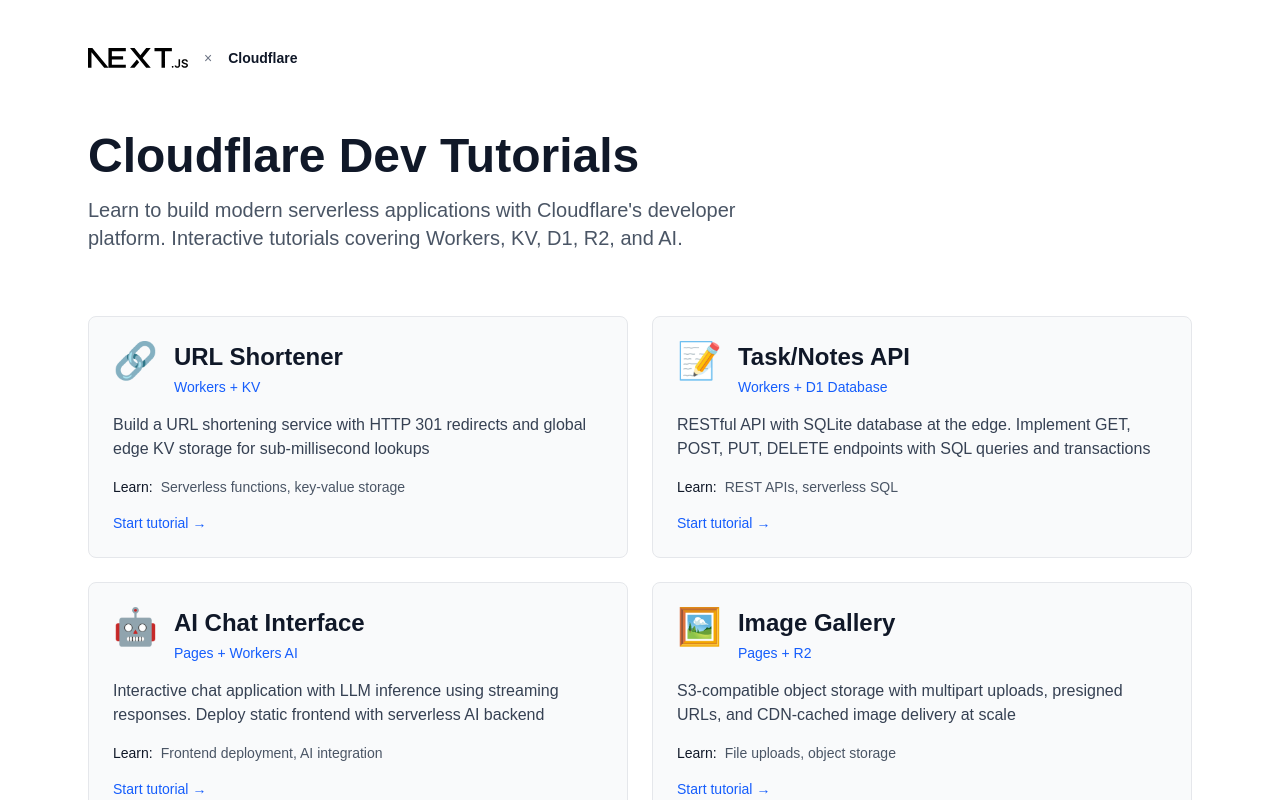
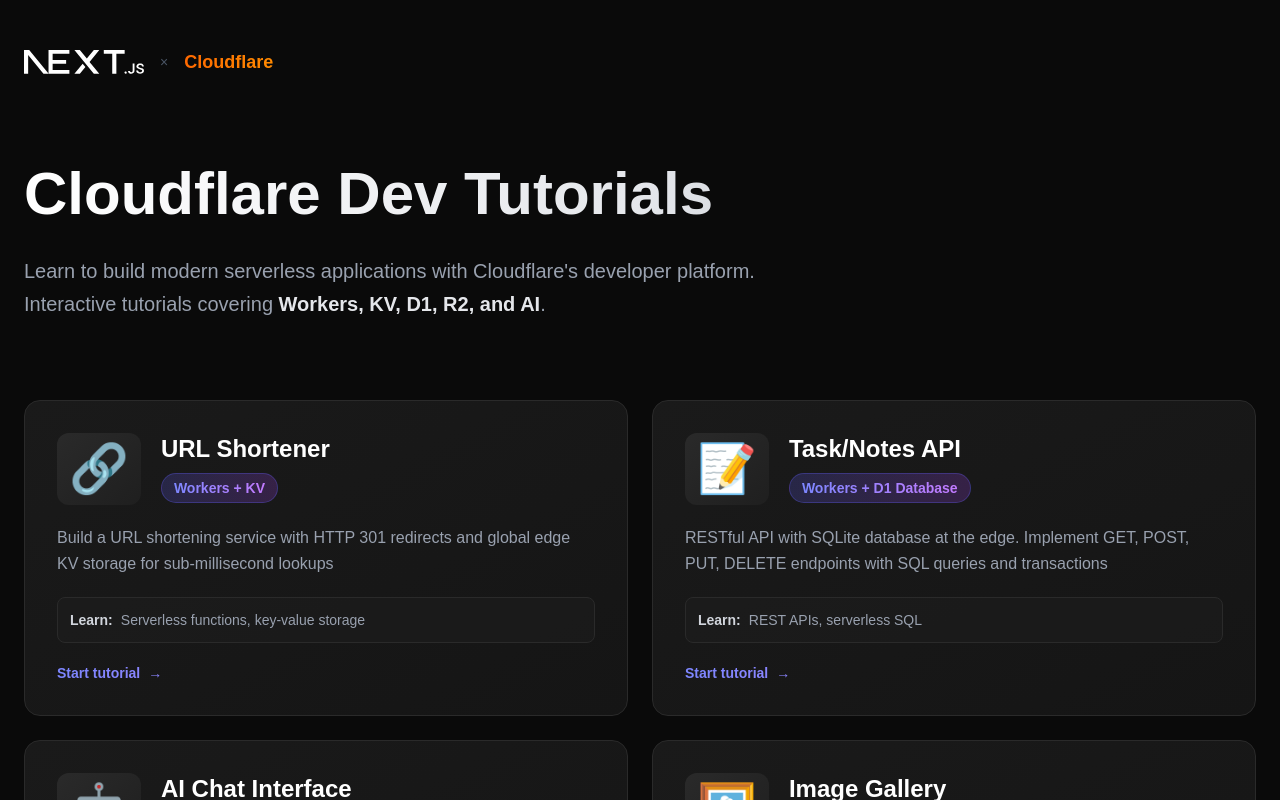
Before and after one commit to sghangaan/dev-board-cloudflare, a Next.js app: page / in a window 1280 px wide. Shown: the top 800 px of the page. Built offline with nearby package versions, Linux system fonts and the light colour scheme.

Commit message:
Enhance Home page styling and layout for better user experience

```diff
--- a/app/page.tsx
+++ b/app/page.tsx
@@ -38,34 +38,38 @@
 
 export default function Home() {
   return (
-    <div className="min-h-screen bg-white dark:bg-black">
-      <main className="max-w-6xl mx-auto px-6 py-12">
+    <div className="min-h-screen bg-[#0a0a0a]">
+      <main className="max-w-7xl mx-auto px-6 py-12">
         {/* Header */}
-        <nav className="w-full mb-16">
+        <nav className="w-full mb-20">
           <div className="flex items-center justify-between">
             <div className="flex items-center gap-4">
               <Image
-                className="dark:invert"
+                className="invert"
                 src="/next.svg"
                 alt="Next.js logo"
-                width={100}
-                height={20}
+                width={120}
+                height={24}
                 priority
               />
-              <span className="text-sm text-gray-500 dark:text-gray-400">×</span>
-              <span className="text-sm font-semibold text-gray-900 dark:text-gray-100">Cloudflare</span>
+              <span className="text-sm text-gray-600">×</span>
+              <div className="flex items-center gap-2">
+                <span className="text-lg font-bold bg-gradient-to-r from-orange-500 to-orange-400 bg-clip-text text-transparent">
+                  Cloudflare
+                </span>
+              </div>
             </div>
           </div>
         </nav>
 
         {/* Hero Section */}
-        <div className="mb-16">
-          <h1 className="text-5xl font-bold text-gray-900 dark:text-gray-100 mb-4">
+        <div className="mb-20">
+          <h1 className="text-6xl font-bold bg-gradient-to-r from-white via-gray-200 to-gray-400 bg-clip-text text-transparent mb-6 leading-tight">
             Cloudflare Dev Tutorials
           </h1>
-          <p className="text-xl text-gray-600 dark:text-gray-400 max-w-2xl">
+          <p className="text-xl text-gray-400 max-w-3xl leading-relaxed">
             Learn to build modern serverless applications with Cloudflare&apos;s developer platform.
-            Interactive tutorials covering Workers, KV, D1, R2, and AI.
+            Interactive tutorials covering <span className="text-gray-200 font-semibold">Workers, KV, D1, R2, and AI</span>.
           </p>
         </div>
 
@@ -75,41 +79,53 @@
             <Link
               key={tutorial.href}
               href={tutorial.href}
-              className="group block p-6 rounded-lg border border-gray-200 dark:border-gray-800 bg-gray-50 dark:bg-gray-900 hover:border-gray-300 dark:hover:border-gray-700 hover:shadow-lg transition-all duration-200"
+              className="group block p-8 rounded-2xl border border-[#2a2a2a] bg-gradient-to-br from-[#1a1a1a] to-[#151515] hover:border-[#3a3a3a] hover:from-[#1f1f1f] hover:to-[#1a1a1a] transition-all duration-300 hover:shadow-2xl hover:shadow-indigo-500/10 relative overflow-hidden"
             >
-              <div className="flex items-start gap-4 mb-4">
-                <span className="text-4xl">{tutorial.icon}</span>
+              {/* Gradient Overlay on Hover */}
+              <div className="absolute inset-0 bg-gradient-to-br from-indigo-500/5 to-purple-500/5 opacity-0 group-hover:opacity-100 transition-opacity duration-300 rounded-2xl" />
+
+              <div className="relative z-10">
+                <div className="flex items-start gap-5 mb-5">
+                  <div className="text-5xl p-3 rounded-xl bg-gradient-to-br from-[#2a2a2a] to-[#1f1f1f] group-hover:scale-110 transition-transform duration-300">
+                    {tutorial.icon}
+                  </div>
                   <div className="flex-1">
-                  <h2 className="text-2xl font-bold text-gray-900 dark:text-gray-100 mb-1 group-hover:text-blue-600 dark:group-hover:text-blue-400 transition-colors">
+                    <h2 className="text-2xl font-bold text-white mb-2 group-hover:bg-gradient-to-r group-hover:from-indigo-400 group-hover:to-purple-400 group-hover:bg-clip-text group-hover:text-transparent transition-all duration-300">
                       {tutorial.title}
                     </h2>
-                  <p className="text-sm font-medium text-blue-600 dark:text-blue-400">
+                    <div className="inline-flex items-center gap-2 px-3 py-1 rounded-full bg-gradient-to-r from-indigo-500/20 to-purple-500/20 border border-indigo-500/30">
+                      <span className="text-sm font-semibold bg-gradient-to-r from-indigo-400 to-purple-400 bg-clip-text text-transparent">
                         {tutorial.subtitle}
-                  </p>
+                      </span>
+                    </div>
                   </div>
                 </div>
 
-              <p className="text-gray-700 dark:text-gray-300 mb-4">
+                <p className="text-gray-400 mb-5 leading-relaxed">
                   {tutorial.description}
                 </p>
 
-              <div className="flex items-center gap-2 text-sm">
-                <span className="font-medium text-gray-900 dark:text-gray-100">Learn:</span>
-                <span className="text-gray-600 dark:text-gray-400">{tutorial.learn}</span>
+                <div className="flex items-center gap-2 text-sm mb-5 p-3 rounded-lg bg-[#1f1f1f]/50 border border-[#2a2a2a]">
+                  <span className="font-semibold text-gray-300">Learn:</span>
+                  <span className="text-gray-400">{tutorial.learn}</span>
                 </div>
 
-              <div className="mt-4 flex items-center text-sm font-medium text-blue-600 dark:text-blue-400">
+                <div className="flex items-center text-sm font-semibold bg-gradient-to-r from-indigo-400 to-purple-400 bg-clip-text text-transparent group-hover:from-indigo-300 group-hover:to-purple-300">
                   Start tutorial
-                <span className="ml-1 group-hover:translate-x-1 transition-transform">→</span>
+                  <span className="ml-2 group-hover:translate-x-2 transition-transform duration-300">→</span>
+                </div>
               </div>
             </Link>
           ))}
         </div>
 
         {/* Footer */}
-        <div className="mt-16 pt-8 border-t border-gray-200 dark:border-gray-800">
-          <p className="text-sm text-gray-500 dark:text-gray-400 text-center">
-            Built with Next.js and Cloudflare Pages
+        <div className="mt-20 pt-8 border-t border-[#2a2a2a]">
+          <p className="text-sm text-gray-500 text-center">
+            Built with <span className="text-gray-400 font-semibold">Next.js</span> and{" "}
+            <span className="bg-gradient-to-r from-orange-500 to-orange-400 bg-clip-text text-transparent font-semibold">
+              Cloudflare Pages
+            </span>
           </p>
         </div>
       </main>
```
Lines whose indentation alone changed are shown as unchanged.
